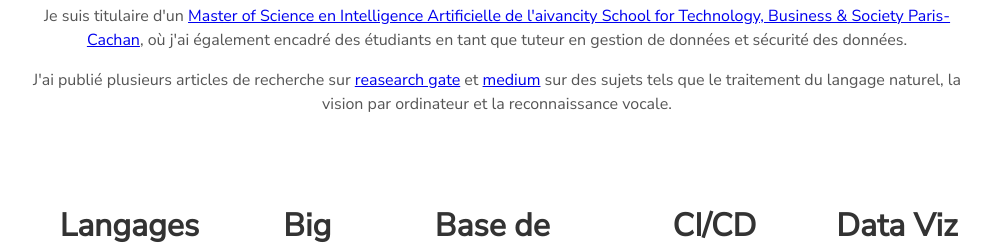
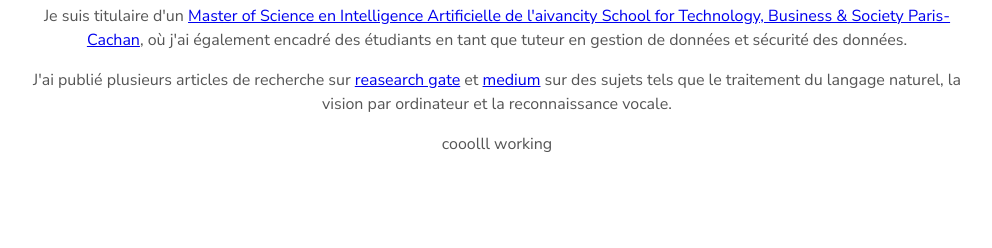
Before and after one commit to Tchouanga12/tchouanga12.github.io, a plain HTML site: page index.html in a window 1280 px wide. Shown: the part 1360-1608 px from the top of the page, without its empty margins (143-1135 px from the left). Drawn offline with nearby package versions, Linux system fonts and the light colour scheme.

Commit message:
test on html file

```diff
--- a/index.html
+++ b/index.html
@@ -94,6 +94,7 @@
           <p>Je suis titulaire d'un <a href="https://www.aivancity.ai/">Master of Science en Intelligence Artificielle de l'aivancity School for Technology, Business & Society Paris-Cachan</a>, où j'ai également encadré des étudiants en tant que tuteur en gestion de données et sécurité des données.</p>
           <p>J'ai publié plusieurs articles de recherche sur <a href="https://www.researchgate.net/profile/Tchouanga-Franck">reasearch gate</a> et <a href="https://medium.com/@ftchouanga">medium</a> sur des sujets tels que le traitement du langage naturel, la vision par ordinateur et la reconnaissance vocale.</p>
 
+          <p>cooolll working </p>
         </div>
       <!-- User Specifics -->
       <div class="user">
```
